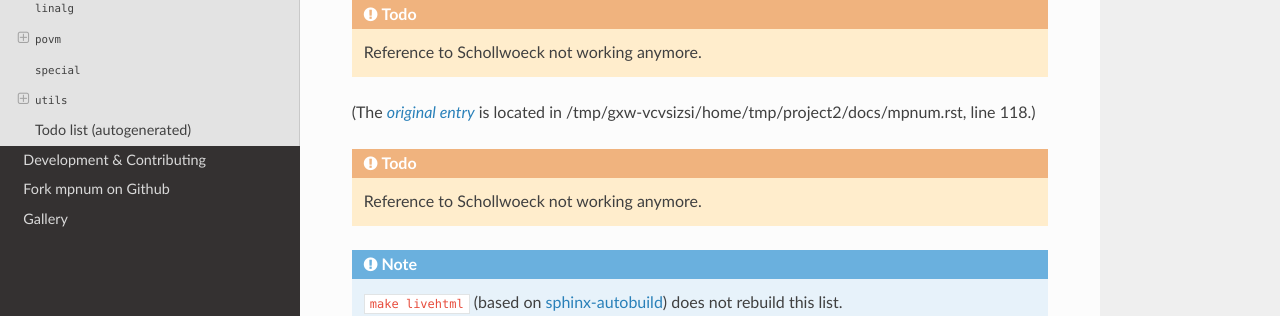
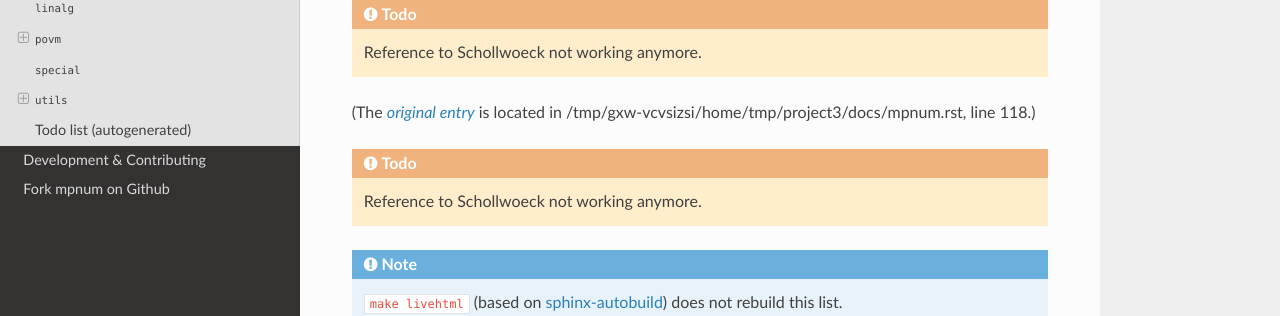
Before and after one commit to vinitX/mpnum, a Sphinx documentation site: the page built from docs/mpnum.rst, in a window 1280 px wide and 900 px high, scrolled down 2199 px. Shown: the part 383-699 px from the top of the window. Built offline with Sphinx 7.4.7 and the Read the Docs theme 2.0.0, drawn with Linux system fonts in a browser that asks for light colours; pages that are not in the unit, such as notebooks, are missing from menus; part of the change alters nothing that is shown.

```diff
--- a/docs/conf.py
+++ b/docs/conf.py
@@ -84,6 +84,7 @@ pygments_style = 'sphinx'
 todo_include_todos = True
 
 
+
 # -- Options for HTML output ----------------------------------------------
 
 # The theme to use for HTML and HTML Help pages.  See the documentation for
@@ -103,6 +104,9 @@ html_theme_options = dict(
 
     # Options for sphinx_rtd_theme
     navigation_depth = 99,
+
+    # Show hidden items in the navigation bar
+    includehidden = False,
 )
 
 # Add any paths that contain custom static files (such as style sheets) here,
--- a/requirements.txt
+++ b/requirements.txt
@@ -6,5 +6,5 @@ h5py>=2.4
 pytest-benchmark>=3
 pytest-runner>=2.11
 sphinx>=1.6
-sphinx_rtd_theme==0.2.4
+sphinx_rtd_theme>=0.2.5b2
 nbsphinx>=0.2
```
